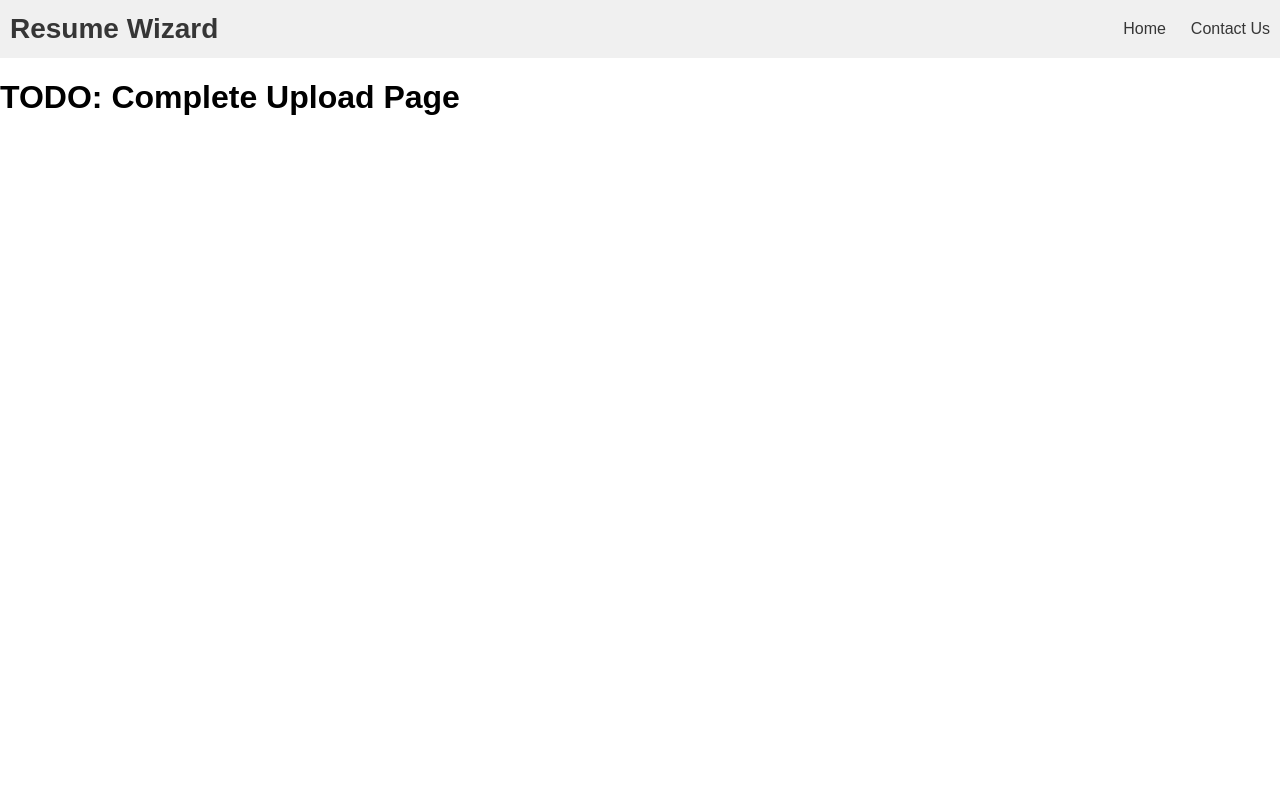
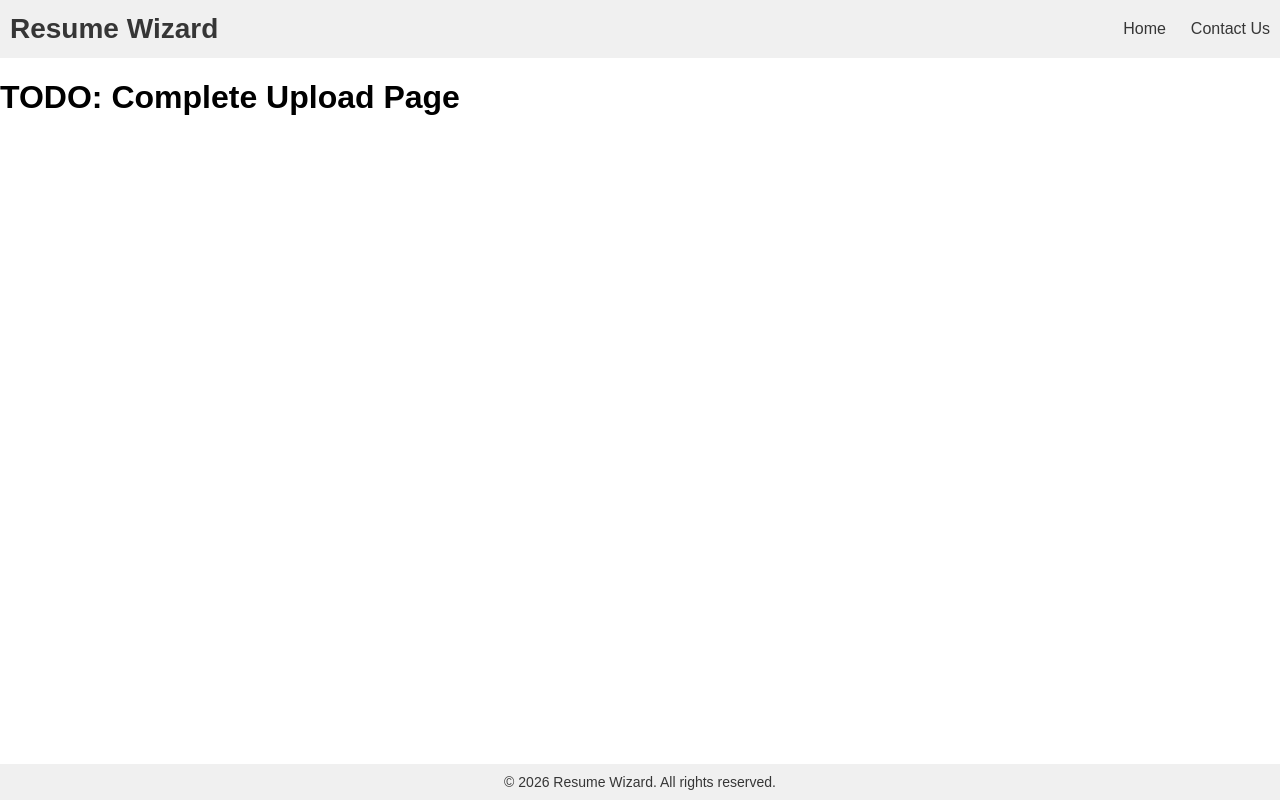
Before and after one commit to Munch42/ENSF-400-Project, a React (Create React App) app in the folder interview-wizard/: page /upload in a window 1280 px wide. Built offline with nearby package versions, Linux system fonts and the light colour scheme.

Commit message:
Added Footer component to all pages

```diff
--- a/interview-wizard/src/components/ContactPage.js
+++ b/interview-wizard/src/components/ContactPage.js
@@ -1,11 +1,13 @@
 import React from 'react';
 import NavigationRibbon from './NavigationRibbon';
+import Footer from './Footer';
 
 const ContactPage = () => {
     return (
         <div style={{ minHeight: '100vh', display: 'flex', flexDirection: 'column' }}>
             <NavigationRibbon />
             <h1>TODO: Complete Contact Page</h1>
+            <Footer />
         </div>
     );
 };
--- a/interview-wizard/src/components/ExportPage.js
+++ b/interview-wizard/src/components/ExportPage.js
@@ -1,11 +1,13 @@
 import React from 'react';
 import NavigationRibbon from './NavigationRibbon';
+import Footer from './Footer';
 
 const ExportPage = () => {
     return (
         <div>
             <NavigationRibbon />
             <h1>TODO: Complete Export Interview Feedback Page</h1>
+            <Footer />
         </div>
     );
 };
--- /dev/null
+++ b/interview-wizard/src/components/Footer.js
@@ -0,0 +1,12 @@
+import React from 'react';
+import styles from './Footer.module.css';
+
+const Footer = () => {
+  return (
+    <footer className={styles.footer}>
+      <p>&copy; 2026 Resume Wizard. All rights reserved.</p>
+    </footer>
+  );
+};
+
+export default Footer;
--- /dev/null
+++ b/interview-wizard/src/components/Footer.module.css
@@ -0,0 +1,12 @@
+.footer {
+    background-color: #f0f0f0;
+    color: #363636;
+    text-align: center;
+    padding: 10px;
+    margin-top: auto;
+}
+
+.footer p {
+    margin: 0;
+    font-size: 14px;
+}
--- a/interview-wizard/src/components/InterviewPage.js
+++ b/interview-wizard/src/components/InterviewPage.js
@@ -1,11 +1,13 @@
 import React from 'react';
 import NavigationRibbon from './NavigationRibbon';
+import Footer from './Footer';
 
 const InterviewPage = () => {
     return (
         <div>
             <NavigationRibbon />
             <h1>TODO: Complete Interview Page</h1>
+            <Footer />
         </div>
     );
 };
--- a/interview-wizard/src/components/LandingPage.js
+++ b/interview-wizard/src/components/LandingPage.js
@@ -1,6 +1,7 @@
 import React from 'react';
 import { useNavigate } from 'react-router-dom';
 import NavigationRibbon from './NavigationRibbon';
+import Footer from './Footer';
 import styles from './LandingPage.module.css';
 
 const LandingPage = () => {
@@ -71,6 +72,7 @@ const LandingPage = () => {
                     </div>
                 </section>
             </main>
+            <Footer />
         </div>
     );
 };
--- a/interview-wizard/src/components/UploadPage.js
+++ b/interview-wizard/src/components/UploadPage.js
@@ -1,11 +1,13 @@
 import React from 'react';
 import NavigationRibbon from './NavigationRibbon';
+import Footer from './Footer';
 
 const UploadPage = () => {
     return (
-        <div>
+        <div style={{ minHeight: '100vh', display: 'flex', flexDirection: 'column' }}>
             <NavigationRibbon />
             <h1>TODO: Complete Upload Page</h1>
+            <Footer />
         </div>
     );
 };
```
